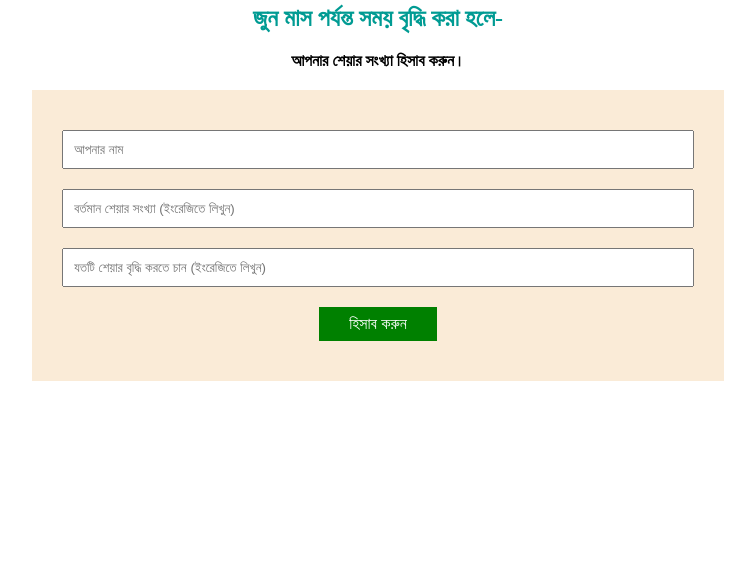
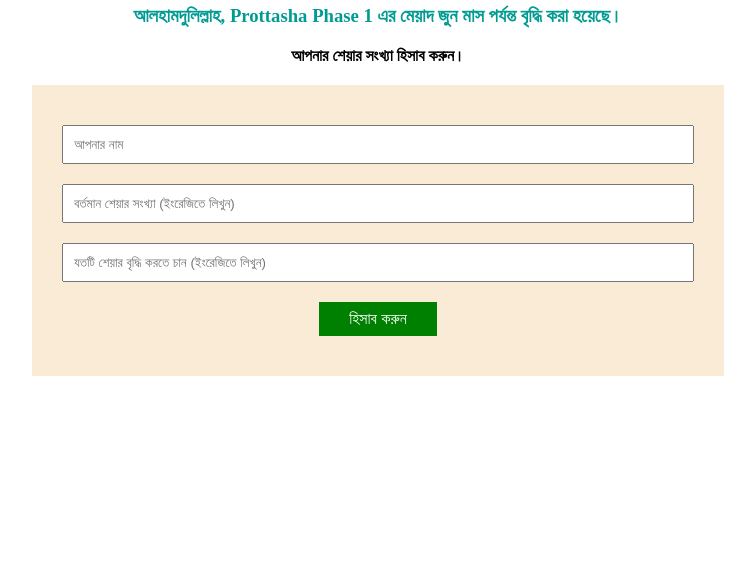
Before and after one commit to hasanfrombd/prottasha_shareCount, a plain HTML site: page index.html in a window 1280 px wide. Shown: the part 102-680 px from the top of the page, without its empty margins (262-1017 px from the left). Drawn offline with Linux system fonts and the light colour scheme.

Commit message:
Alhamdulillah

```diff
--- a/index.html
+++ b/index.html
@@ -66,7 +66,7 @@
     </div> -->
     <div class="juneClose" style="margin-top: 50px;">
         <h1>প্রত্যাশা এসোসিয়েশান:</h1>
-        <h2 style="color: rgb(0, 155, 147);">জুন মাস পর্যন্ত সময় বৃদ্ধি করা হলে-</h2>
+        <h3 style="color: rgb(0, 155, 147); margin: 20px auto;">আলহামদুলিল্লাহ, Prottasha Phase 1 এর মেয়াদ জুন মাস পর্যন্ত বৃদ্ধি করা হয়েছে।</h3>
         <h4>আপনার শেয়ার সংখ্যা হিসাব করুন।</h4>
         <div id="container">
             <input id="nameJune" type="text" placeholder="আপনার নাম">
```
